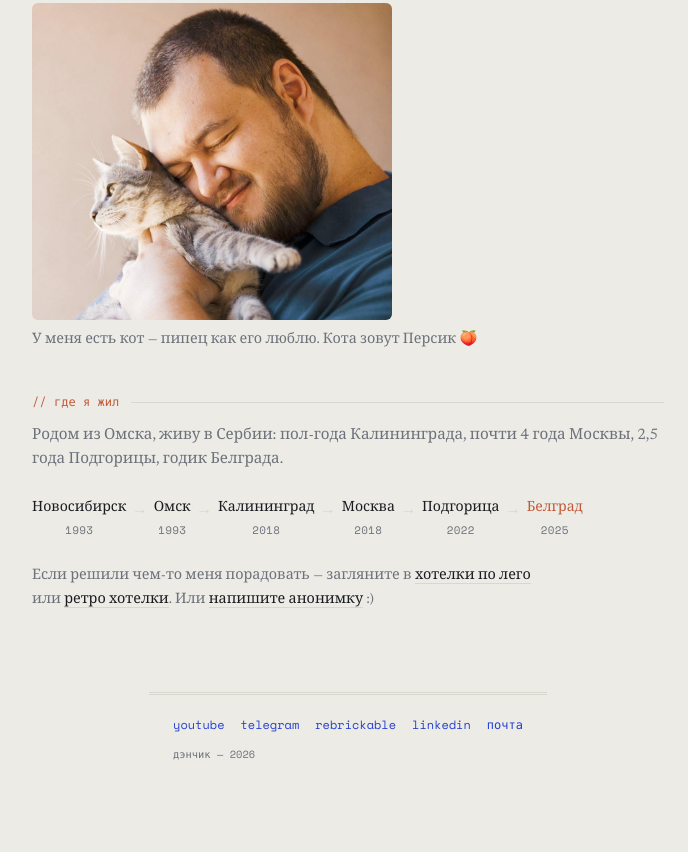
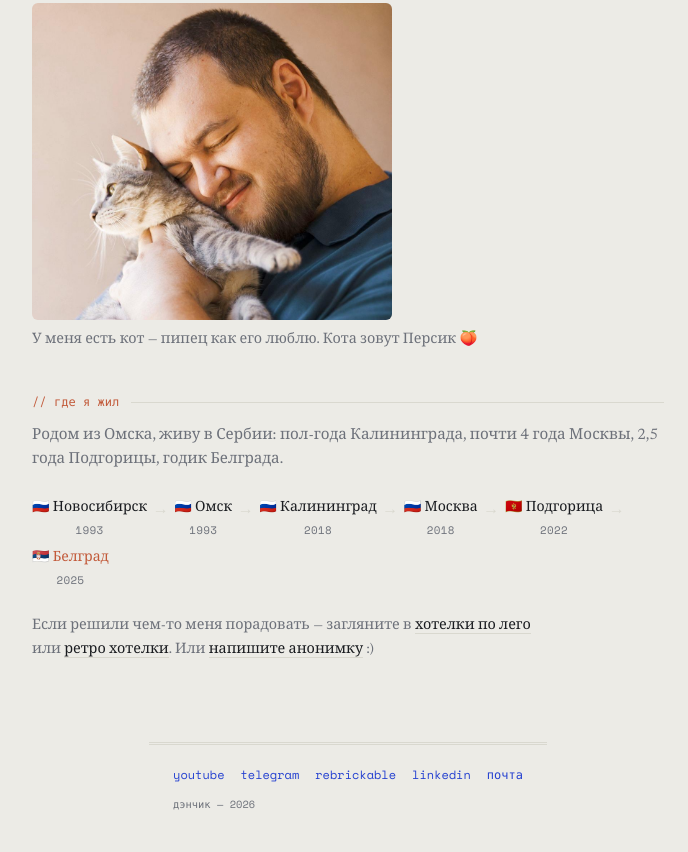
Before and after one commit to 10on/about-me, a plain HTML site: page about.html in a window 1280 px wide. Shown: the part 1115-1967 px from the top of the page, without its empty margins (292-980 px from the left). Before the commit the page ends 1917 px from the top, so only its background shows below. Drawn offline with nearby package versions, Linux system fonts and the light colour scheme.

Commit message:
Добавить флаги стран к городам в таймлайне

```diff
--- a/about.html
+++ b/about.html
@@ -93,32 +93,32 @@
 
             <div class="timeline">
                 <div class="tl-item">
-                    <div class="tl-city">Новосибирск</div>
+                    <div class="tl-city">🇷🇺 Новосибирск</div>
                     <div class="tl-year">1993</div>
                 </div>
                 <div class="tl-arrow">→</div>
                 <div class="tl-item">
-                    <div class="tl-city">Омск</div>
+                    <div class="tl-city">🇷🇺 Омск</div>
                     <div class="tl-year">1993</div>
                 </div>
                 <div class="tl-arrow">→</div>
                 <div class="tl-item">
-                    <div class="tl-city">Калининград</div>
+                    <div class="tl-city">🇷🇺 Калининград</div>
                     <div class="tl-year">2018</div>
                 </div>
                 <div class="tl-arrow">→</div>
                 <div class="tl-item">
-                    <div class="tl-city">Москва</div>
+                    <div class="tl-city">🇷🇺 Москва</div>
                     <div class="tl-year">2018</div>
                 </div>
                 <div class="tl-arrow">→</div>
                 <div class="tl-item">
-                    <div class="tl-city">Подгорица</div>
+                    <div class="tl-city">🇲🇪 Подгорица</div>
                     <div class="tl-year">2022</div>
                 </div>
                 <div class="tl-arrow">→</div>
                 <div class="tl-item tl-current">
-                    <div class="tl-city">Белград</div>
+                    <div class="tl-city">🇷🇸 Белград</div>
                     <div class="tl-year">2025</div>
                 </div>
             </div>
```
